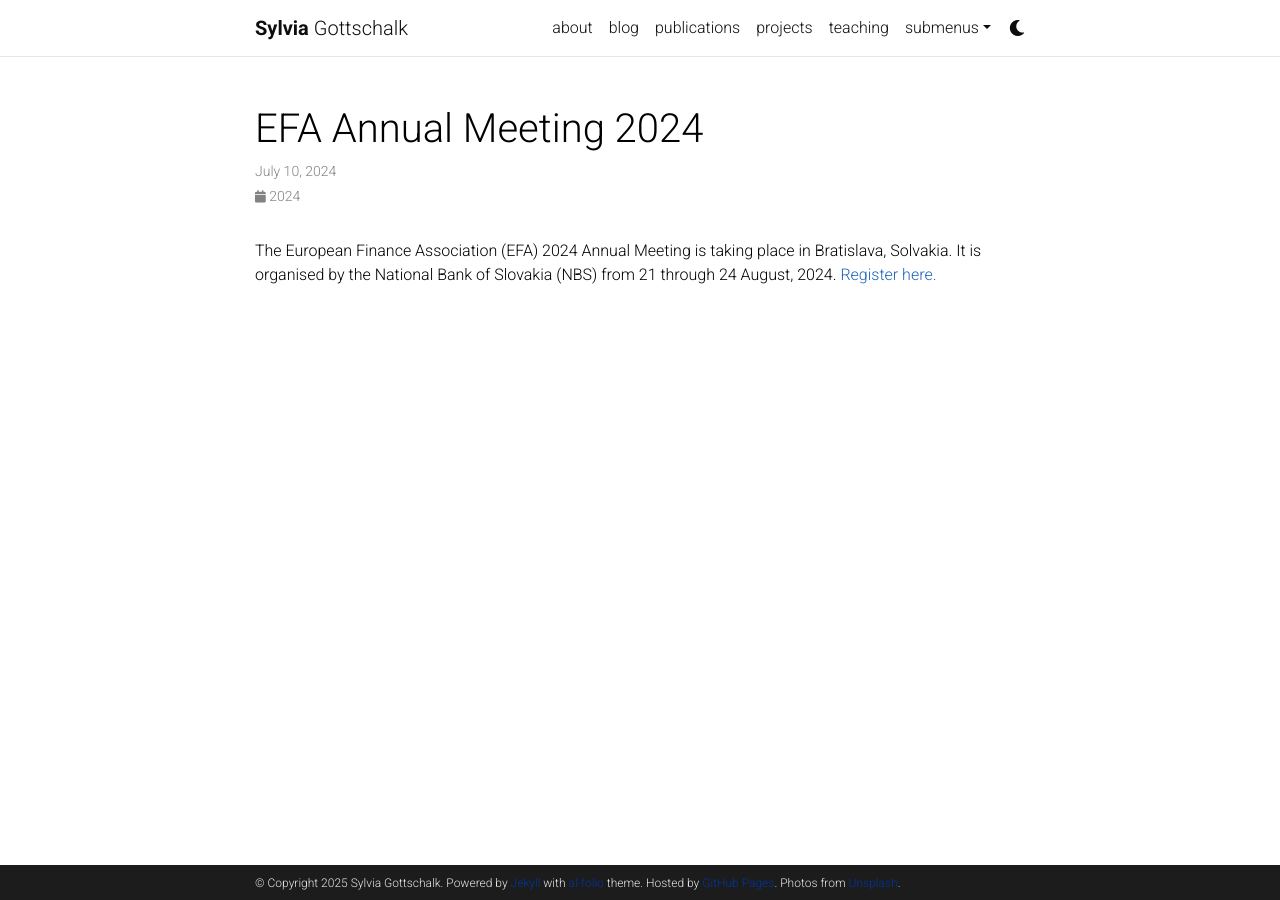
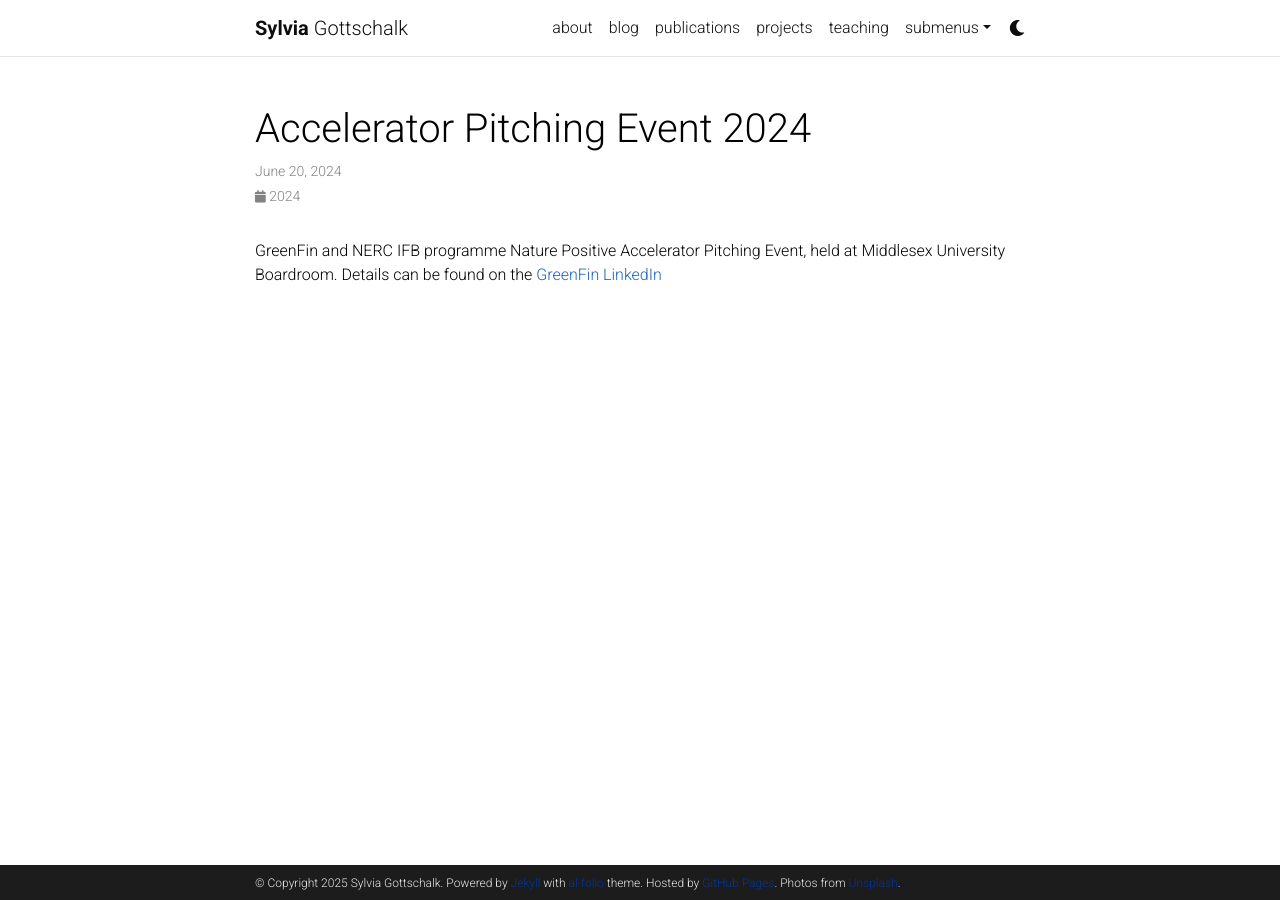
Before and after one commit to sdgottschalk/sgottschalk.io, a Jekyll site: the page built from _news/announcement_3.md, in a window 1280 px wide. Built offline with Jekyll 4.4.1, drawn with Linux system fonts in a browser that asks for light colours; comment, search, counter and statistics services are not loaded; a style sheet for code colours, icons or effects is not loaded.

Commit message:
Update announcement_3.md

```diff
--- a/_news/announcement_3.md
+++ b/_news/announcement_3.md
@@ -1,9 +1,9 @@
 ---
 layout: post
-title: EFA Annual Meeting 2024
-date: 2024-07-10 07:59:00-0400
+title: Accelerator Pitching Event 2024
+date: 2024-06-20 07:59:00-0400
 inline: false
 related_posts: false
 ---
 
-The European Finance Association (EFA) 2024 Annual Meeting is taking place in Bratislava, Solvakia. It is organised by the National Bank of Slovakia (NBS) from 21 through 24 August, 2024. [Register here.](https://efa2024.efa-meetings.org/registration/)
+GreenFin and NERC IFB programme Nature Positive Accelerator Pitching Event, held at Middlesex University Boardroom. Details can be found on the [GreenFin LinkedIn](https://www.linkedin.com/feed/update/urn:li:activity:7209962659771760641/)
```
